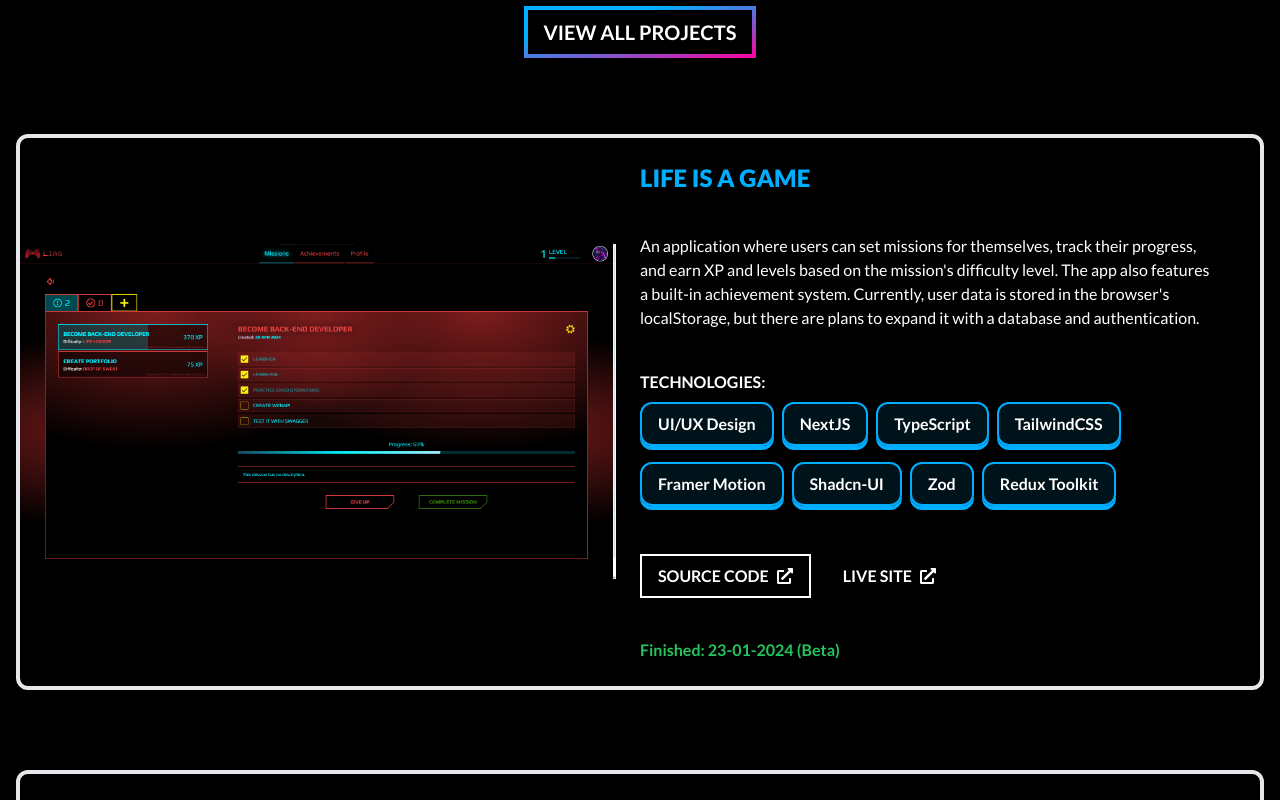
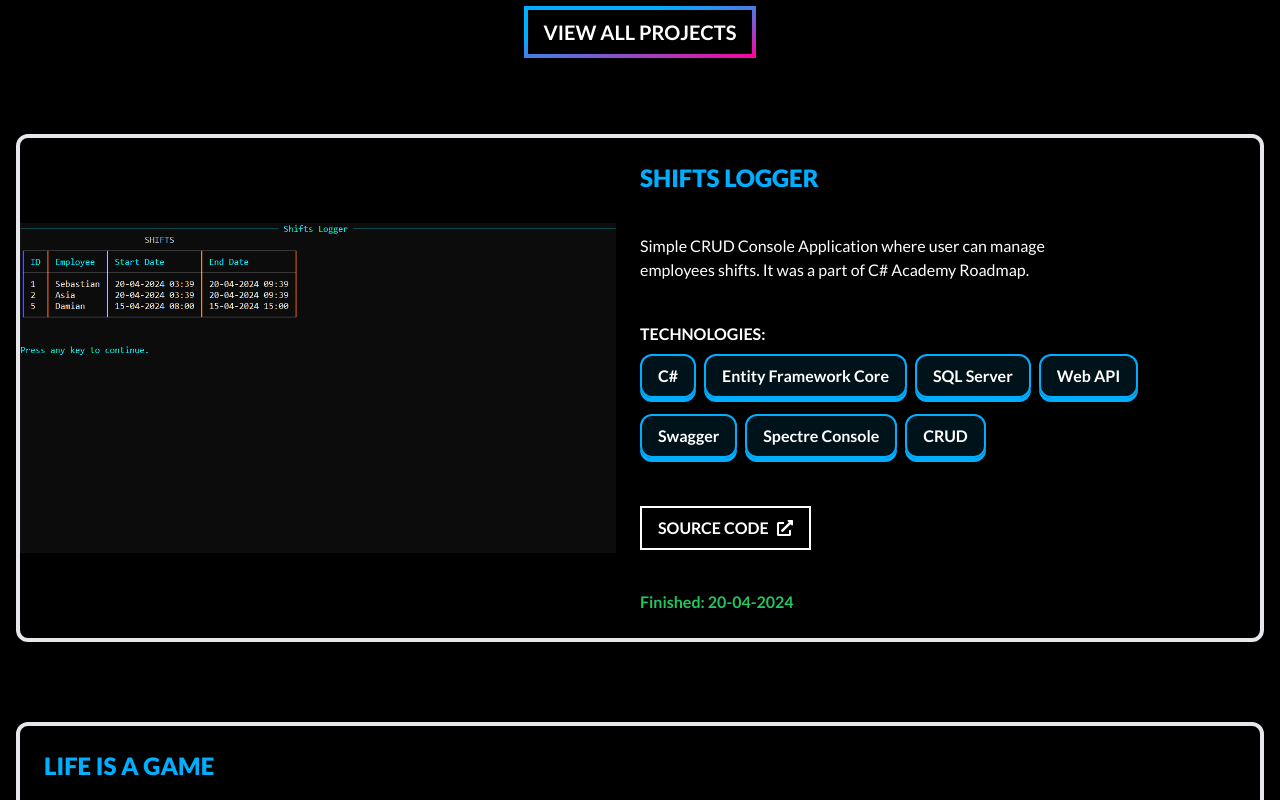
Before and after one commit to BBualdo/Portfolio.BBualdo, a Next.js app: page / in a window 1280 px wide. Shown: the part 2400-3200 px from the top of the page. Built offline with nearby package versions, Linux system fonts and the light colour scheme; a web font is replaced by a local one.

Commit message:
Added console project

```diff
--- a/src/components/Projects.tsx
+++ b/src/components/Projects.tsx
@@ -22,18 +22,24 @@ export default function Projects() {
         key={project.id}
         className="flex rounded-xl border-4"
       >
+        {project.image ? (
           <div
             className="relative flex-1 xs:max-lg:hidden"
             style={{ order: firstOrder }}
           >
             <Image
-            src={project.image.desktop}
+              src={
+                project.type == "console"
+                  ? project.image.console
+                  : project.image.desktop
+              }
               alt=""
               fill
               sizes={"100%"}
               className="object-contain"
             />
           </div>
+        ) : null}
         <div
           className="flex flex-1 flex-col gap-10 px-6 py-6 xl:px-10"
           style={{ order: secondOrder }}
--- a/src/constants/projects.ts
+++ b/src/constants/projects.ts
@@ -1,18 +1,44 @@
 export type ProjectType = {
   id: number;
+  type: "console" | "web";
   name: string;
   description: string;
   technologies: string[];
   finishDate: string;
-  image: { desktop: string; mobile: string };
+  image?: { console: string; desktop: string; mobile: string };
   linkToRepo: string;
-  linkToLive: string | null;
+  linkToLive?: string | null;
   slug: string;
 };
 
 export const projects: ProjectType[] = [
   {
     id: 1,
+    type: "console",
+    name: "Shifts Logger",
+    description:
+      "Simple CRUD Console Application where user can manage employees shifts. It was a part of C# Academy Roadmap.",
+    technologies: [
+      "C#",
+      "Entity Framework Core",
+      "SQL Server",
+      "Web API",
+      "Swagger",
+      "Spectre Console",
+      "CRUD",
+    ],
+    finishDate: "20-04-2024",
+    image: {
+      console: "/screenshots/shiftslogger/console.png",
+      desktop: "",
+      mobile: "",
+    },
+    linkToRepo: "https://github.com/BBualdo/CodeReviews.Console.ShiftsLogger",
+    slug: "/overview/shiftslogger",
+  },
+  {
+    id: 2,
+    type: "web",
     name: "Life is a Game",
     description:
       "An application where users can set missions for themselves, track their progress, and earn XP and levels based on the mission's difficulty level. The app also features a built-in achievement system. Currently, user data is stored in the browser's localStorage, but there are plans to expand it with a database and authentication.",
@@ -28,6 +54,7 @@ export const projects: ProjectType[] = [
     ],
     finishDate: "23-01-2024 (Beta)",
     image: {
+      console: "",
       desktop: "/screenshots/liag/desktop.png",
       mobile: "/screenshots/liag/mobile.png",
     },
@@ -36,7 +63,8 @@ export const projects: ProjectType[] = [
     slug: "/overview/liag",
   },
   {
-    id: 2,
+    id: 3,
+    type: "web",
     name: "ClassCarsLLC",
     description:
       "A website created for a client specializing in importing cars from Dubai. The site includes several subpages with separate functionalities such as FAQ Accordion, Image Slider, Contact Form, etc.",
@@ -50,6 +78,7 @@ export const projects: ProjectType[] = [
     ],
     finishDate: "09-12-2023",
     image: {
+      console: "",
       desktop: "/screenshots/classcarsllc/desktop.png",
       mobile: "/screenshots/classcarsllc/mobile.png",
     },
@@ -58,7 +87,8 @@ export const projects: ProjectType[] = [
     slug: "/overview/classcarsllc",
   },
   {
-    id: 3,
+    id: 4,
+    type: "web",
     name: "Salegency",
     description:
       "A simple landing page created for a client who runs a company that helps other businesses increase their revenue. Website has Cookiebot and Calendly extensions embedded.",
@@ -71,6 +101,7 @@ export const projects: ProjectType[] = [
     ],
     finishDate: "06-03-2024",
     image: {
+      console: "",
       desktop: "/screenshots/salegency/desktop.png",
       mobile: "/screenshots/salegency/mobile.png",
     },
```
Also changed, not shown: public/screenshots/shiftslogger/console.png (added). Lines whose indentation alone changed are shown as unchanged.
